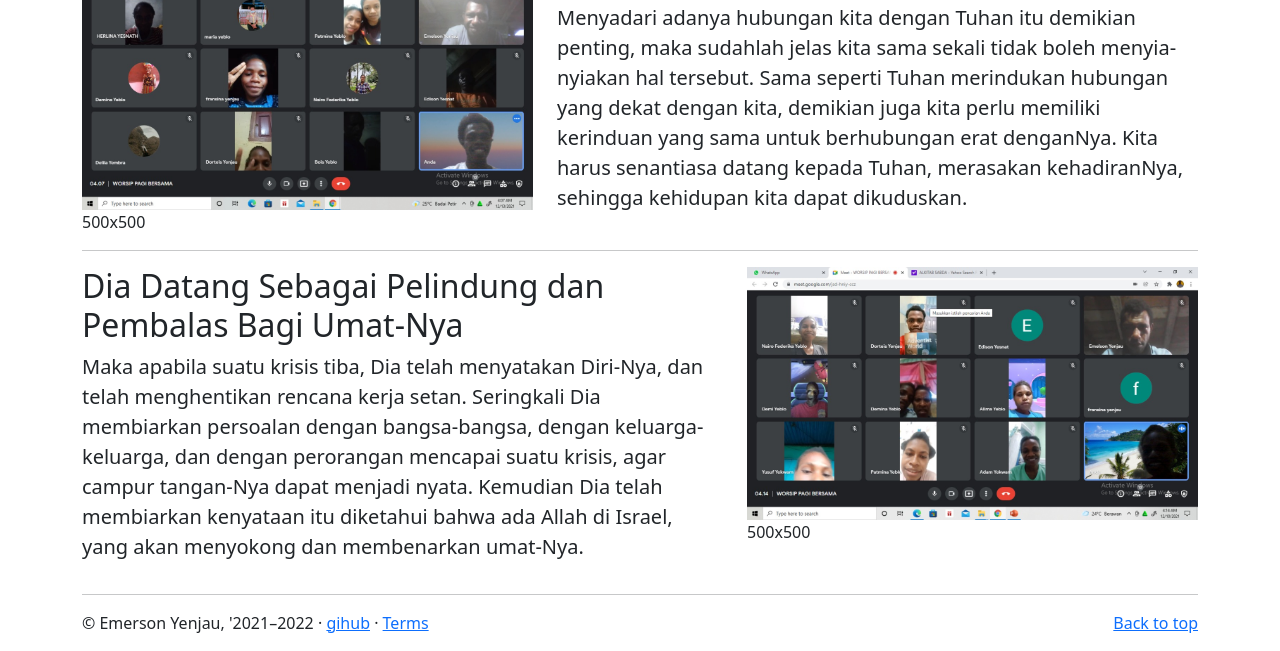
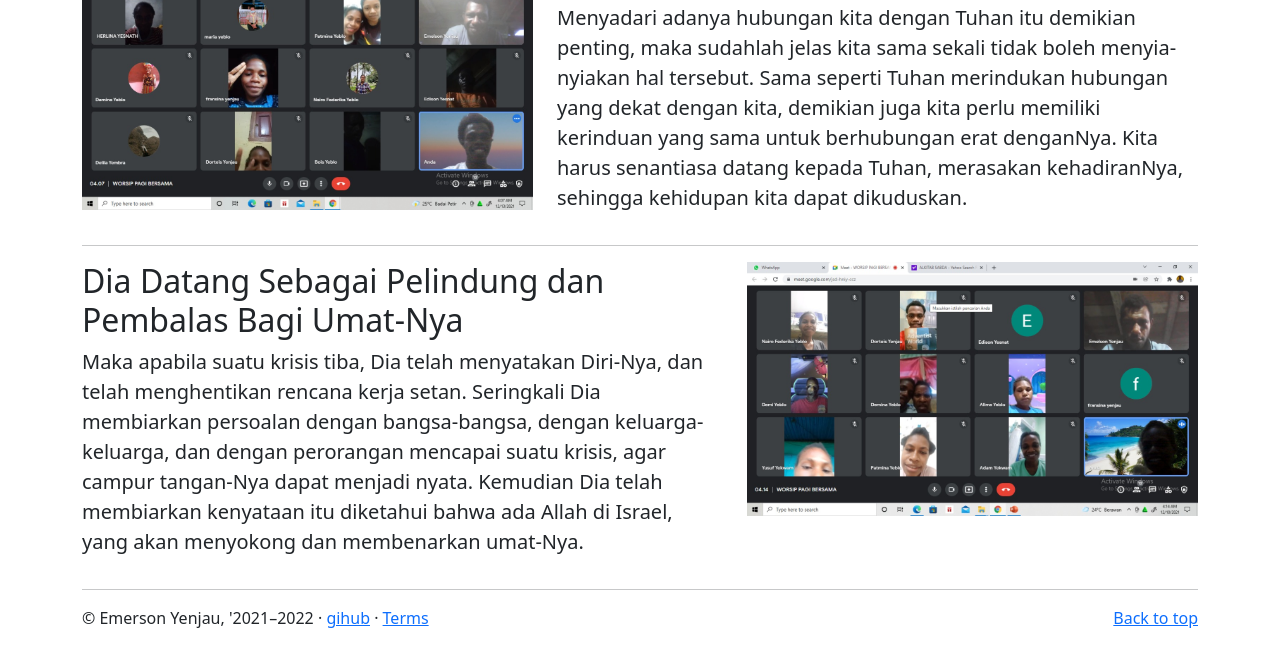
Before and after one commit to emersonyenjau12345/web_worsip, a plain HTML site: page index.html in a window 1280 px wide. Shown: the part 702-1353 px from the top of the page. Drawn offline with nearby package versions, Linux system fonts and the light colour scheme.

Commit message:
perbaikasn

```diff
--- a/index.html
+++ b/index.html
@@ -99,7 +99,7 @@
               <p class="lead">Menyadari adanya hubungan  kita dengan Tuhan itu demikian penting, maka sudahlah jelas kita sama sekali tidak boleh menyia-nyiakan hal tersebut. Sama seperti Tuhan merindukan hubungan yang dekat   dengan kita, demikian juga kita perlu memiliki kerinduan yang sama untuk berhubungan erat denganNya. Kita harus senantiasa datang kepada Tuhan, merasakan kehadiranNya, sehingga kehidupan kita  dapat dikuduskan.</p>
             </div>
             <div class="col-md-5 order-md-1">
-              <img src="gambar.jpeg" class="bd-placeholder-img bd-placeholder-img-lg featurette-image img-fluid mx-auto" width="500" height="500" xmlns="http://www.w3.org/2000/svg" role="img" aria-label="Placeholder: 500x500" preserveAspectRatio="xMidYMid slice" focusable="false"><title>Placeholder</title><rect width="100%" height="100%" fill="#eee"/><text x="50%" y="50%" fill="#aaa" dy=".3em">500x500</text></img>
+              <img src="gambar.jpeg" class="bd-placeholder-img bd-placeholder-img-lg featurette-image img-fluid mx-auto" width="500" height="500" xmlns="http://www.w3.org/2000/svg" role="img" aria-label="Placeholder: 500x500" preserveAspectRatio="xMidYMid slice" focusable="false"><title>Placeholder</title><rect width="100%" height="100%" fill="#eee"/><text x="50%" y="50%" fill="#aaa" dy=".3em"></text></img>
 
             </div>
           </div>
@@ -112,7 +112,7 @@
               <p class="lead">Maka apabila suatu krisis tiba, Dia telah menyatakan Diri-Nya, dan telah menghentikan rencana kerja setan. Seringkali Dia membiarkan persoalan dengan bangsa-bangsa, dengan keluarga-keluarga, dan dengan perorangan mencapai suatu krisis, agar campur tangan-Nya dapat menjadi nyata. Kemudian Dia telah membiarkan kenyataan itu diketahui bahwa ada Allah di Israel, yang akan menyokong dan membenarkan umat-Nya.</p>
             </div>
             <div class="col-md-5">
-              <img src="gamabar1.jpeg" class="bd-placeholder-img bd-placeholder-img-lg featurette-image img-fluid mx-auto" width="500" height="500" xmlns="http://www.w3.org/2000/svg" role="img" aria-label="Placeholder: 500x500" preserveAspectRatio="xMidYMid slice" focusable="false"><title>Placeholder</title><rect width="100%" height="100%" fill="#eee"/><text x="50%" y="50%" fill="#aaa" dy=".3em">500x500</text></img>
+              <img src="gamabar1.jpeg" class="bd-placeholder-img bd-placeholder-img-lg featurette-image img-fluid mx-auto" width="500" height="500" xmlns="http://www.w3.org/2000/svg" role="img" aria-label="Placeholder: 500x500" preserveAspectRatio="xMidYMid slice" focusable="false"><title>Placeholder</title><rect width="100%" height="100%" fill="#eee"/><text x="50%" y="50%" fill="#aaa" dy=".3em"></text></img>
 
             </div>
           </div>
```
